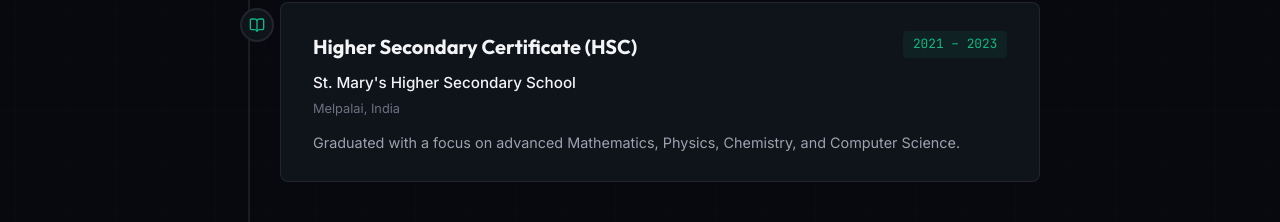
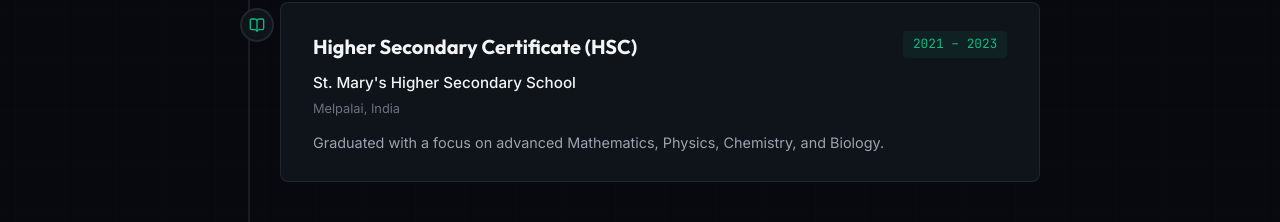
Before and after one commit to adithyanks2005/portfolio, a React (Vite) app: page / in a window 1280 px wide. Shown: the part 4680-4902 px from the top of the page. Built offline with nearby package versions, Linux system fonts and the light colour scheme.

Commit message:
Change Computer Science to Biology in timeline description

```diff
--- a/src/App.tsx
+++ b/src/App.tsx
@@ -182,7 +182,7 @@
               </div>
               <h4 className="timeline-institution">St. Mary's Higher Secondary School</h4>
               <p className="timeline-location">Melpalai, India</p>
-              <p className="timeline-desc">Graduated with a focus on advanced Mathematics, Physics, Chemistry, and Computer Science.</p>
+              <p className="timeline-desc">Graduated with a focus on advanced Mathematics, Physics, Chemistry, and Biology.</p>
             </div>
           </div>
 
```
